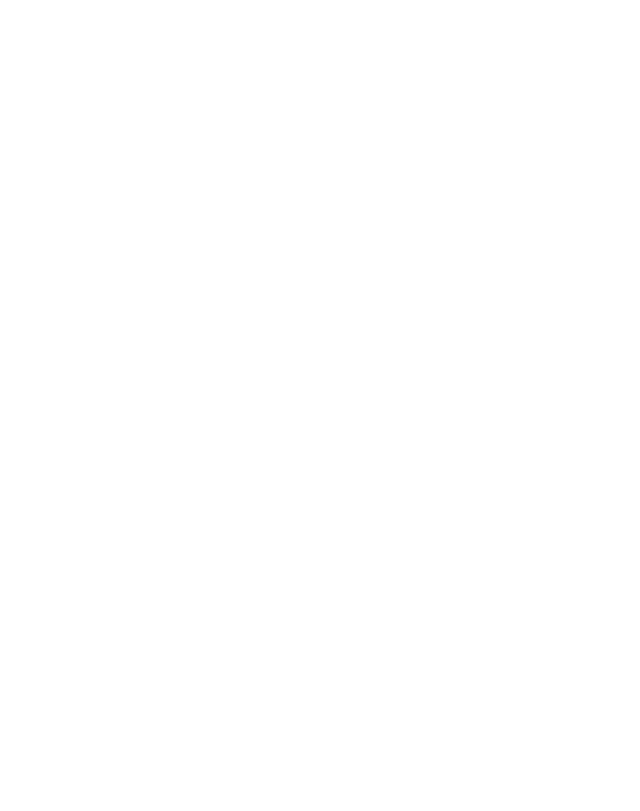
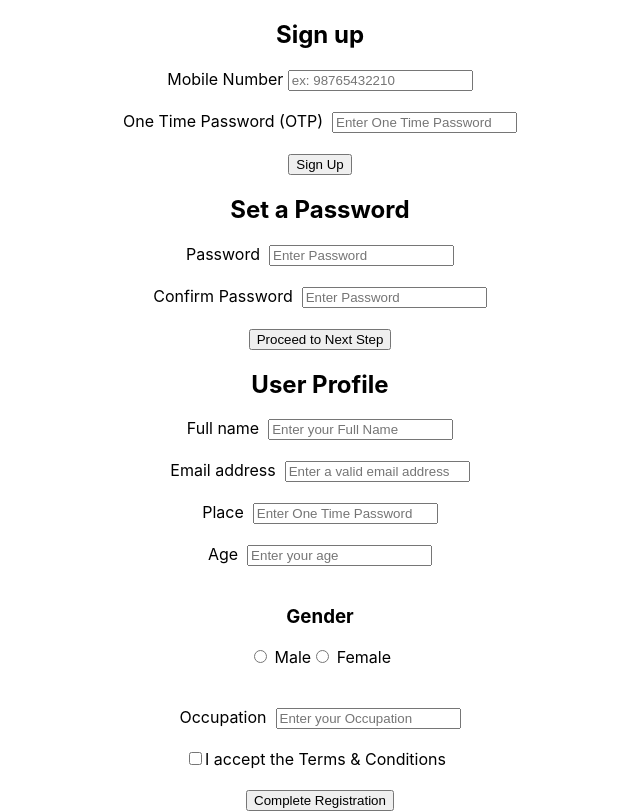
Before and after one commit to springboardfoundation/NeedNetWeb, a React (Create React App) app: page /register in a window 1280 px wide. Before the commit this address had no page. Shown: the whole page, without its empty margins (320-960 px from the left). Built offline with nearby package versions, Linux system fonts and the light colour scheme.

Commit message:
feat: setup register page & add register form

```diff
--- a/src/App.jsx
+++ b/src/App.jsx
@@ -2,6 +2,7 @@
 import { BrowserRouter, Routes, Route } from 'react-router-dom';
 import Home from './pages/Home';
 import Login from './pages/Login';
+import Register from './pages/Register';
 
 function App() {
 
@@ -11,6 +12,7 @@
         <Routes>
           <Route path="/" element={<Home />} />
           <Route path="/login" element={<Login />} />
+          <Route path="/register" element={<Register />} />
         </Routes>
       </BrowserRouter>
     </div >
--- a/src/pages/Login.jsx
+++ b/src/pages/Login.jsx
@@ -5,7 +5,6 @@
     <div>
       <form action="#" method="POST" autoComplete="on">
         <h1>Sign in</h1>
-
         <label>
           Mobile Number&nbsp;
           <input type="tel" pattern="[6-9]{1}\d{9}" required placeholder="ex: 98765432210" title="Please add a valid 10-digit Mobile Number" maxLength="10" />
@@ -20,7 +19,7 @@
         <br />
         <input type="submit" value="Sign in" />
         <p>
-          Don't have an account? <Link to="#" >Sign Up</Link>
+          Don't have an account? <Link to="/register" >Sign Up</Link>
         </p>
       </form>
     </div>
--- /dev/null
+++ b/src/pages/Register.jsx
@@ -0,0 +1,91 @@
+const Register = () => {
+  return (
+    <form action="#" method="POST">
+      <section>
+        <h2> Sign up </h2>
+        <label>
+          Mobile Number&nbsp;
+          <input type="tel" pattern="[6-9]{1}\d{9}" placeholder="ex: 98765432210" title="Please add a valid 10-digit Mobile Number" maxLength="10" required />
+        </label>
+        <br />
+        <br />
+        <label>
+          One Time Password (OTP) &nbsp;
+          <input type="text" placeholder="Enter One Time Password" required />
+        </label>
+        <br />
+        <br />
+        <input type="submit" value="Sign Up" />
+      </section>
+      <section>
+        <h2> Set a Password </h2>
+        <label>
+          Password &nbsp;
+          <input type="password" placeholder="Enter Password" required />
+        </label>
+        <br />
+        <br />
+        <label>
+          Confirm Password &nbsp;
+          <input type="password" placeholder="Enter Password" required />
+        </label>
+        <br />
+        <br />
+        <input type="button" value="Proceed to Next Step" />
+      </section>
+      <section>
+        <h2>User Profile</h2>
+        <label>
+          Full name &nbsp;
+          <input type="text" placeholder="Enter your Full Name" required />
+        </label>
+        <br />
+        <br />
+        <label>
+          Email address &nbsp;
+          <input type="email" placeholder="Enter a valid email address" required />
+        </label>
+        <br />
+        <br />
+        <label>
+          Place &nbsp;
+          <input type="text" placeholder="Enter One Time Password" required />
+        </label>
+        <br />
+        <br />
+        <label>
+          Age &nbsp;
+          <input type="number" placeholder="Enter your age" required />
+        </label>
+        <br />
+        <br />
+        <section>
+          <h3> Gender </h3>
+          <label>
+            <input type="radio" name="gender" placeholder="Enter One Time Password" required /> Male
+          </label>
+          <label>
+            <input type="radio" name="gender" placeholder="Enter One Time Password" required /> Female
+          </label>
+        </section>
+        <br />
+        <br />
+        <label>
+          Occupation &nbsp;
+          <input type="text" placeholder="Enter your Occupation" required />
+        </label>
+        <br />
+        <br />
+        <label>
+          <input type="checkbox" placeholder="Enter your age" required />
+          I accept the Terms & Conditions &nbsp;
+        </label>
+        <br />
+        <br />
+        <input type="submit" value="Complete Registration" />
+      </section>
+    </form>
+  )
+}
+
+export default Register
```
